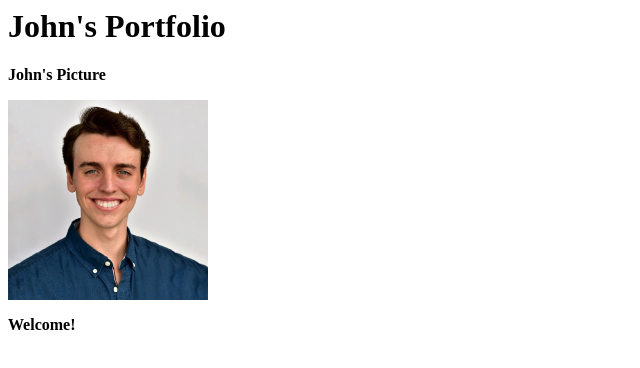
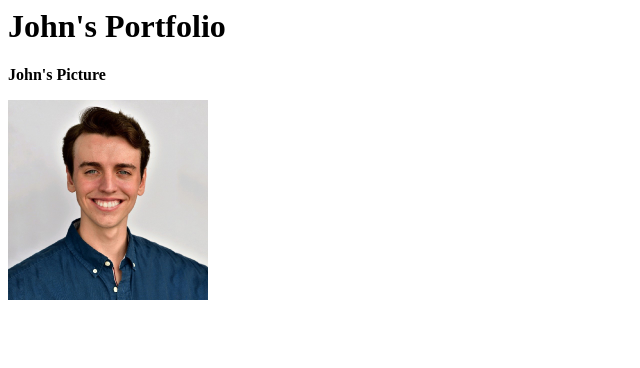
Before and after one commit to JWPMS/jwpms.github.io, a plain HTML site: page index.html in a window 1280 px wide. Shown: the full height of the page, 0-640 px from the left. Drawn offline with Linux system fonts and the light colour scheme.

Commit message:
Update index.html

```diff
--- a/index.html
+++ b/index.html
@@ -2,6 +2,4 @@
   <h1>John's Portfolio</h1>
   <p><b>John's Picture</b></p>
   <img src="LinkedIn headshot.jpg" / width="200" height="200">
-
-  <p><b>Welcome!</b></p>
 </html>
```
